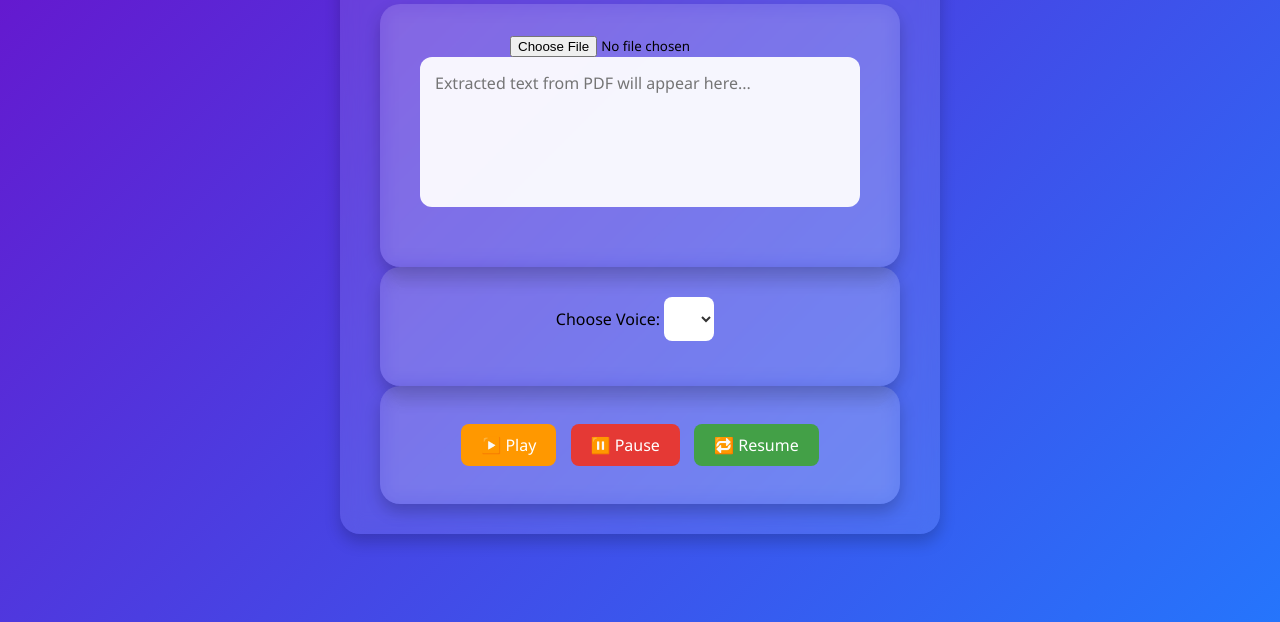
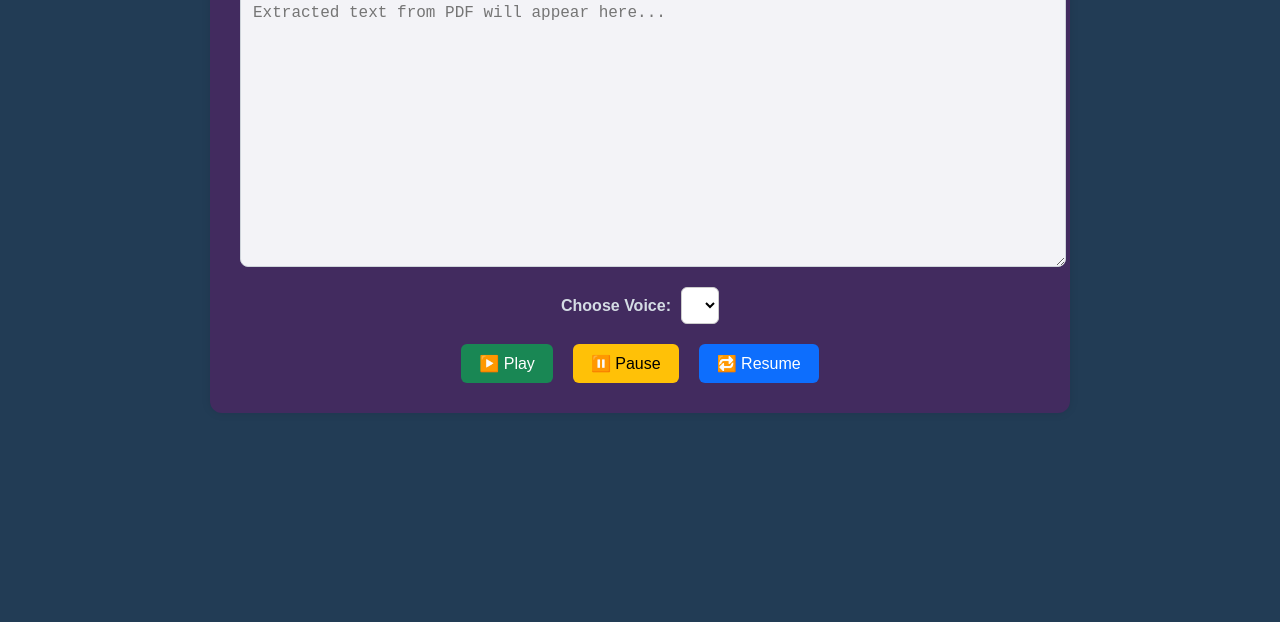
Before and after one commit to maity2004/Audiobook, a plain HTML site: page index.html in a window 1280 px wide. Shown: the part 178-800 px from the top of the page. Drawn offline with Linux system fonts and the light colour scheme.

Commit message:
Update style.css

```diff
--- a/style.css
+++ b/style.css
@@ -1,101 +1,105 @@
-/* Reset */
-* {
+body {
+  font-family: Arial, sans-serif;
+  background: #223c55;
   margin: 0;
   padding: 0;
-  box-sizing: border-box;
-  font-family: 'Segoe UI', Tahoma, Geneva, Verdana, sans-serif;
 }
 
-body {
-  background: linear-gradient(135deg, #6a11cb, #2575fc);
-  min-height: 100vh;
+.container {
+  max-width: 800px;
+  margin: 40px auto;
+  padding: 30px;
+  background: #422b5f;
+  box-shadow: 0 0 10px rgba(0,0,0,0.1);
+  border-radius: 12px;
+  color: #d4dce4;
+}
+
+h1 {
+  text-align: center;
+  margin-bottom: 20px;
+}
+
+.text-section {
+  display: flex;
+  flex-direction: column;
+  align-items: flex-start;
+  position: relative;
+}
+
+#pdfUpload {
+  position: absolute;
+  top: -10px;
+  left: 0;
+  margin-bottom: 5px;
+  z-index: 2;
+}
+
+textarea {
+  width: 100%;
+  height: 250px;
+  margin-top: 20px;
+  padding: 12px;
+  font-size: 16px;
+  border: 1px solid #ced4da;
+  border-radius: 8px;
+  resize: vertical;
+  background-color: #f3f3f7;
+  color: #0a0a0a;
+}
+
+.controls {
+  margin: 20px 0 10px;
+  display: flex;
+  align-items: center;
+  justify-content: center;
+  gap: 10px;
+}
+
+label {
+  font-weight: bold;
+}
+
+select {
+  padding: 8px;
+  font-size: 16px;
+  border-radius: 6px;
+  border: 1px solid #ccc;
+  background-color: #fff;
+  color: #000;
+}
+
+.buttons {
   display: flex;
   justify-content: center;
-  align-items: center;
-  padding: 20px;
+  gap: 20px;
+  margin-top: 20px;
 }
 
-/* Container */
-div {
-  background-color: rgba(255, 255, 255, 0.1);
-  backdrop-filter: blur(10px);
-  padding: 30px 40px;
-  border-radius: 20px;
-  box-shadow: 0 8px 16px rgba(0, 0, 0, 0.2);
-  max-width: 600px;
-  width: 100%;
-  text-align: center;
+button {
+  padding: 10px 18px;
+  font-size: 16px;
+  border: none;
+  border-radius: 6px;
+  cursor: pointer;
+  transition: background 0.3s ease;
 }
 
-/* Heading with dual color */
-h1 {
-  margin-bottom: 20px;
-  font-size: 2rem;
-  background: linear-gradient(to right, #ffeb3b, #00e5ff);
-  -webkit-background-clip: text;
-  background-clip: text;
-  color: transparent;
-  -webkit-text-fill-color: transparent;
-}
-
-/* Textarea */
-textarea {
-  width: 100%;
-  height: 150px;
-  padding: 15px;
-  font-size: 1rem;
-  border: none;
-  border-radius: 12px;
-  resize: none;
-  outline: none;
-  margin-bottom: 25px;
-  background-color: #ffffffee;
-  color: #333;
-}
-
-/* Select dropdown */
-select {
-  padding: 10px 15px;
-  font-size: 1rem;
-  border-radius: 8px;
-  border: none;
-  margin-right: 10px;
-  background-color: #ffffff;
-  color: #333;
-  cursor: pointer;
-  margin-bottom: 15px;
-}
-
-/* Buttons group */
-button {
-  padding: 10px 20px;
-  font-size: 1rem;
-  border-radius: 8px;
-  border: none;
-  margin: 8px 5px;
-  color: #fff;
-  cursor: pointer;
-  transition: background-color 0.3s ease;
-}
-
-/* Individual button colors */
 #playBtn {
-  background-color: #ff9800;
-}
-#playBtn:hover {
-  background-color: #fb8c00;
+  background-color: #198754;
+  color: white;
 }
 
 #pauseBtn {
-  background-color: #e53935;
-}
-#pauseBtn:hover {
-  background-color: #c62828;
+  background-color: #ffc107;
+  color: black;
 }
 
 #resumeBtn {
-  background-color: #43a047;
+  background-color: #0d6efd;
+  color: white;
 }
-#resumeBtn:hover {
-  background-color: #2e7d32;
+
+button:hover {
+  opacity: 0.9;
 }
```
